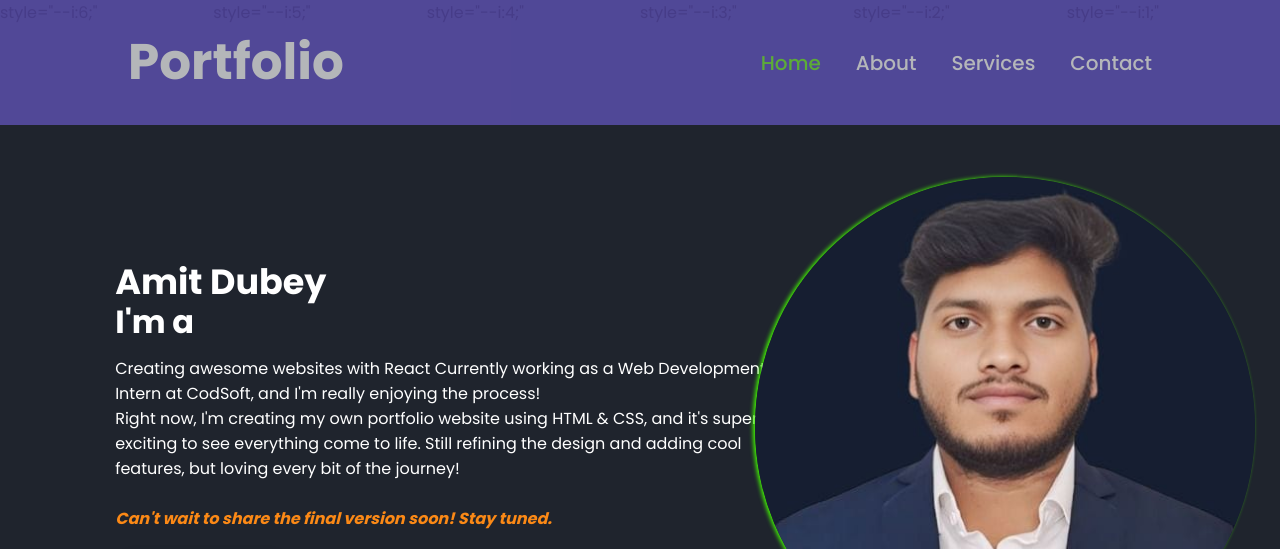
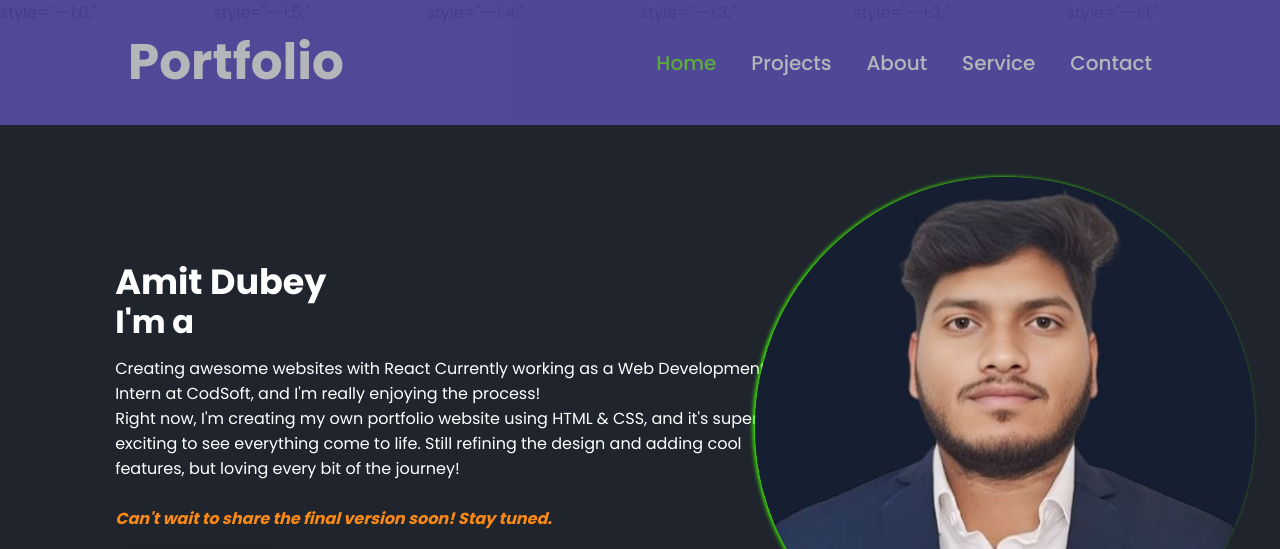
Before and after one commit to Amit22082006/codsoft-p-1, a plain HTML site: page index.html in a window 1280 px wide. Shown: the top 549 px of the page. Drawn offline with nearby package versions, Linux system fonts and the light colour scheme.

Commit message:
Update index.html

```diff
--- a/index.html
+++ b/index.html
@@ -11,13 +11,19 @@
   <nav class="navbar">
     <a href="#" class="logo">Portfolio</a>
     <ul>
+
         <li class="active"><a href="#">Home</a></li>
-        <li><a href="#">About</a></li>
+        <li><a href="Project.html" target="_blank">Projects</a></li>
+        <li><a href=About.html" target="_blank">About</a></li>
+        <li><a href="Service.html" target="_blank">Service</a></li>
+        <li><a href="Contact.html" target="_blank">Contact</a></li>
 
-        <li><a href="#">Services</a></li>
-        <li><a href="#">Contact</a></li>
+
+
+
     </ul>
   </nav>
+
   <div class="bars-animation">
     <div class="bar" >style="--i:6;" </div>
     <div class="bar">style="--i:5;" </div>
```
